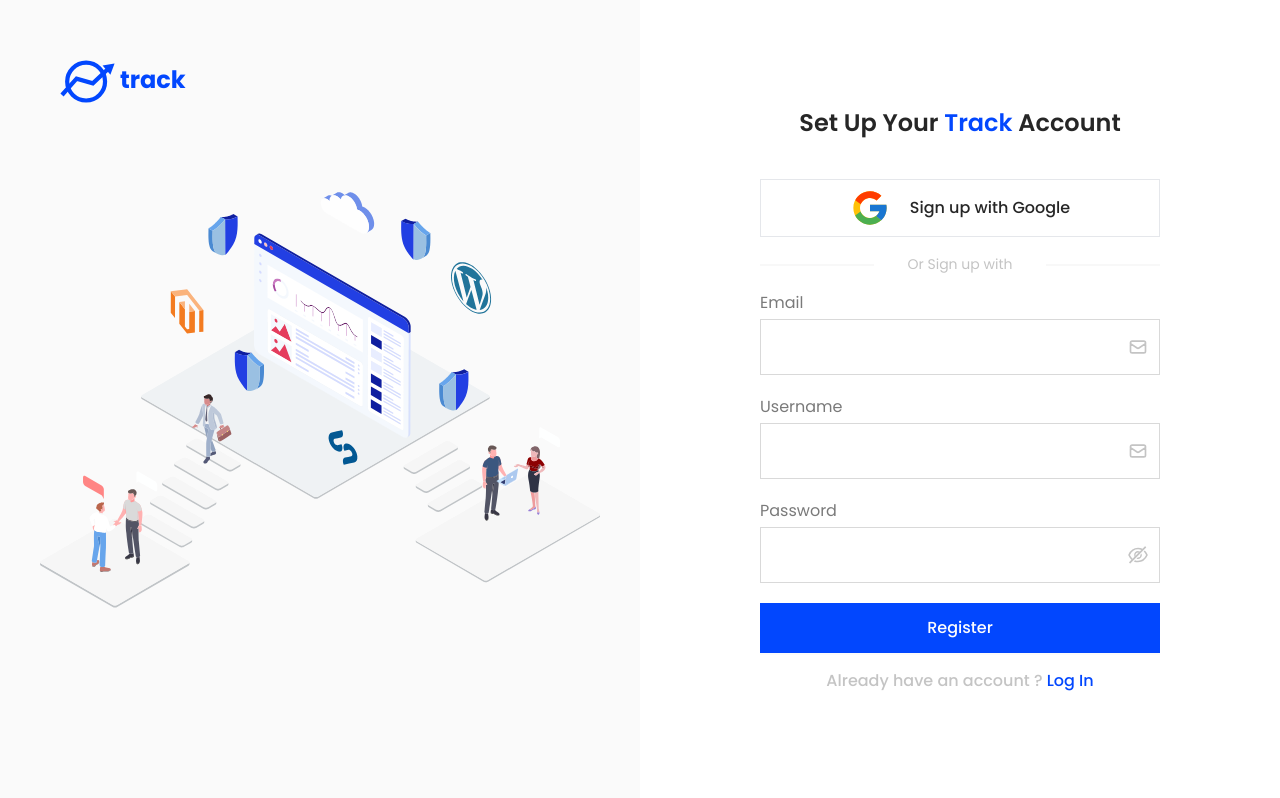
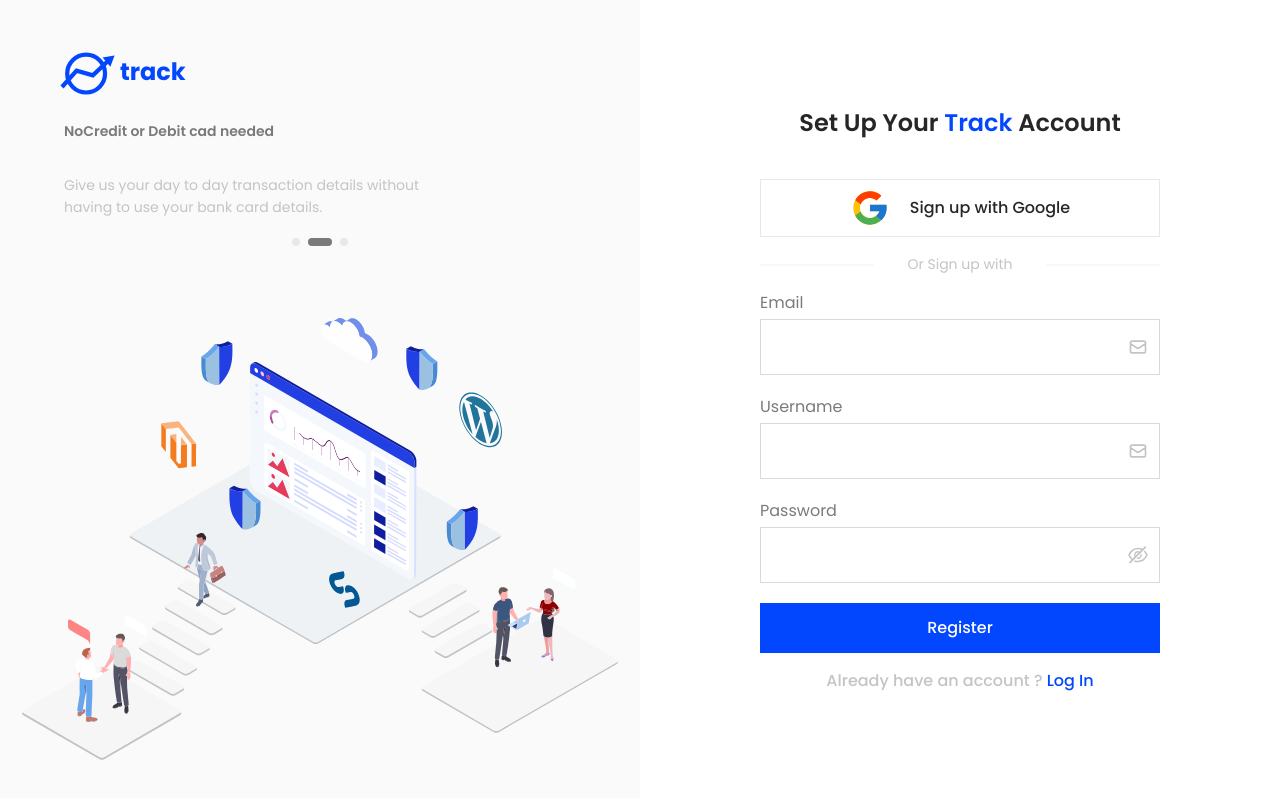
Before and after one commit to KodingNYoung/Track, a React (Create React App) app: page /auth/register in a window 1280 px wide. Built offline with nearby package versions, Linux system fonts and the light colour scheme.

Commit message:
[features]: added the slider on the register page

```diff
--- a/src/assets/css/auth.css
+++ b/src/assets/css/auth.css
@@ -3,7 +3,7 @@
 }
 
 .auth-page .page-header {
-  @apply absolute md:p-10 z-50;
+  @apply absolute md:p-10 md:py-8  z-50;
 }
 
 .auth-page .page-content {
@@ -15,8 +15,26 @@
 }
 
 .auth-page .page-content .content.aside-content {
-  @apply relative hidden justify-center items-center lg:flex;
+  @apply relative hidden justify-center items-center flex-col lg:flex pt-20;
   background-color: #fafafa;
+}
+
+.auth-page .page-content .content.aside-content .text-slider-container {
+  @apply w-full md:px-16 md:py-5 mt-5;
+}
+
+.auth-page .page-content .content.aside-content .text-slider-container .slide {
+  color: #fff;
+}
+
+.auth-page .page-content .content.aside-content .text-slider-container .slide h3 {
+  @apply font-semibold pb-8;
+  color: #7a7a7a;
+}
+
+.auth-page .page-content .content.aside-content .text-slider-container .slide span {
+  @apply font-normal max-w-sm block mb-8;
+  color: #c4c4c4;
 }
 
 .auth-page .page-content .content.aside-content svg.main-svg {
--- a/src/assets/css/component.css
+++ b/src/assets/css/component.css
@@ -13,3 +13,21 @@
 .auth-divider span.divider-text {
   @apply px-5;
 }
+
+.carousel ul.slick-dots {
+  @apply relative;
+}
+
+.carousel ul.slick-dots li {
+  @apply w-2 h-2;
+}
+
+.carousel ul.slick-dots li button {
+  @apply h-full;
+  background-color: #c4c4c4;
+  border-radius: 12px;
+}
+
+.carousel ul.slick-dots li.slick-active button {
+  background-color: #7a7a7a;
+}
--- a/src/assets/sass/auth.scss
+++ b/src/assets/sass/auth.scss
@@ -3,15 +3,29 @@
 .auth-page {
   @apply w-full h-screen relative;
   .page-header {
-    @apply absolute md:p-10 z-50;
+    @apply absolute md:p-10 md:py-8  z-50;
   }
   .page-content {
     @apply flex justify-center h-full;
     .content {
       @apply lg:w-1/2 h-full;
       &.aside-content {
-        @apply relative hidden justify-center items-center lg:flex;
+        @apply relative hidden justify-center items-center flex-col lg:flex pt-20;
         background-color: $auth-bg;
+        .text-slider-container {
+          @apply w-full md:px-16 md:py-5 mt-5;
+          .slide {
+            color: #fff;
+            h3 {
+              @apply font-semibold pb-8;
+              color: $form-label-text;
+            }
+            span {
+              @apply font-normal max-w-sm block mb-8;
+              color: $border-gray;
+            }
+          }
+        }
         svg.main-svg {
           @apply p-10;
           min-width: 500px;
--- a/src/assets/sass/component.scss
+++ b/src/assets/sass/component.scss
@@ -13,3 +13,21 @@
     @apply px-5;
   }
 }
+.carousel {
+  ul.slick-dots {
+    @apply relative;
+    li {
+      @apply w-2 h-2;
+      button {
+        @apply h-full;
+        background-color: $border-gray;
+        border-radius: 12px;
+      }
+      &.slick-active {
+        button {
+          background-color: $form-label-text;
+        }
+      }
+    }
+  }
+}
--- /dev/null
+++ b/src/components/Carousel/Carousel.js
@@ -0,0 +1,35 @@
+import React from "react";
+import { Carousel as AntdCarousel } from "antd";
+import "../../assets/css/component.css";
+
+const Carousel = () => {
+  const carouselItems = [
+    {
+      key: 1,
+      title: "Learn more About your Funds",
+      body: "Discover how much you earn and pen over a desired period of time"
+    },
+    {
+      key: 2,
+      title: "NoCredit or Debit cad needed",
+      body: "Give us your day to day transaction details without having to use your bank card details."
+    },
+    {
+      key: 3,
+      title: "Have a periodic budget",
+      body: "Dedicate certain amounts to a particular category of expense so you dont exceed your budget total"
+    }
+  ];
+  return (
+    <AntdCarousel autoplay effect="fade" className="carousel">
+      {carouselItems?.map(item => (
+        <div className="slide" key={item.key}>
+          <h3>{item?.title}</h3>
+          <span>{item?.body}</span>
+        </div>
+      ))}
+    </AntdCarousel>
+  );
+};
+
+export default Carousel;
--- a/src/views/auth/Register.js
+++ b/src/views/auth/Register.js
@@ -7,6 +7,7 @@ import { SubmitButton } from "../../components/Buttons/Buttons";
 import { PasswordField, TextField } from "../../components/Inputs/InputFields";
 import { Brand } from "../../components/Brand/Brands";
 import { Divider } from "../../components/Dividers/Divider";
+import Carousel from "../../components/Carousel/Carousel";
 
 // images
 import { RegisterSVG, Ellipse, Google } from "../../imports/images";
@@ -34,6 +35,9 @@ const Register = () => {
       </header>
       <div className="page-content">
         <aside className="aside-content content">
+          <div className="text-slider-container">
+            <Carousel />
+          </div>
           <RegisterSVG className="main-svg" />
         </aside>
         <main className="main-content content">
```
